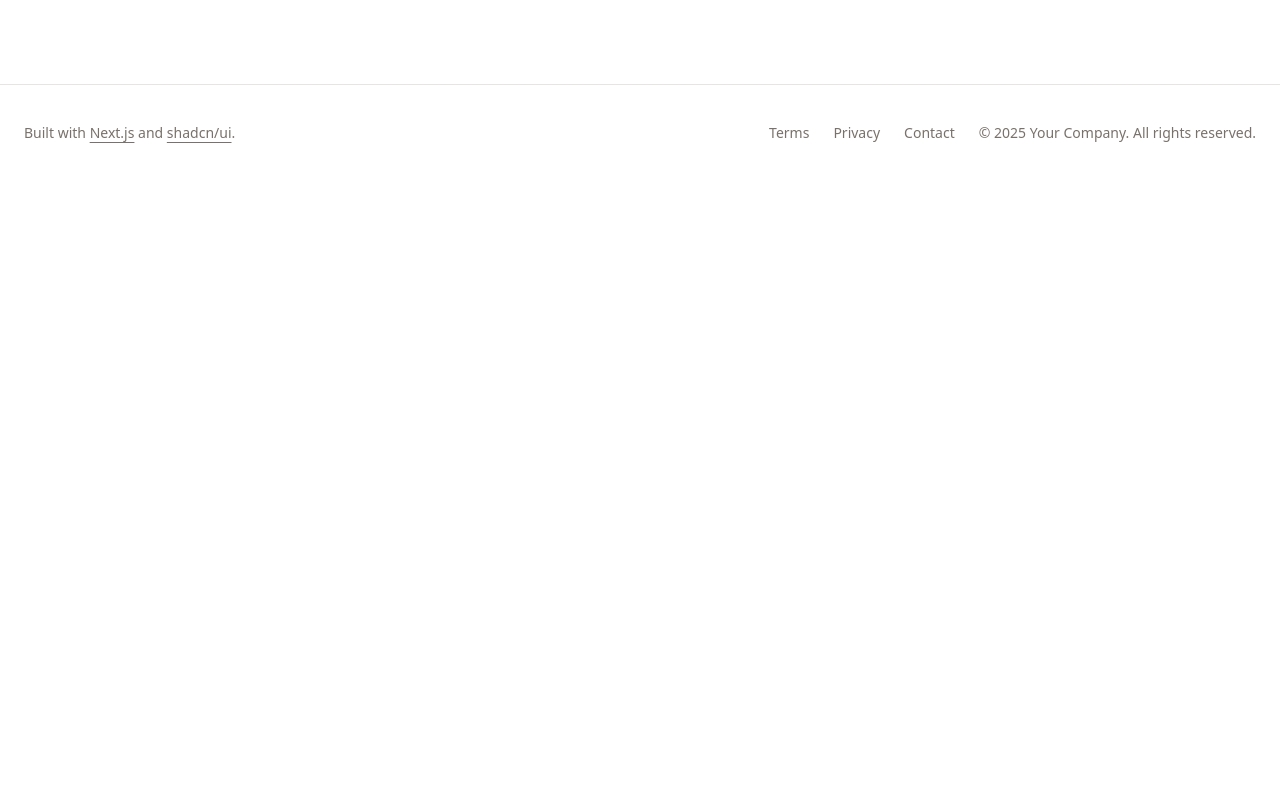
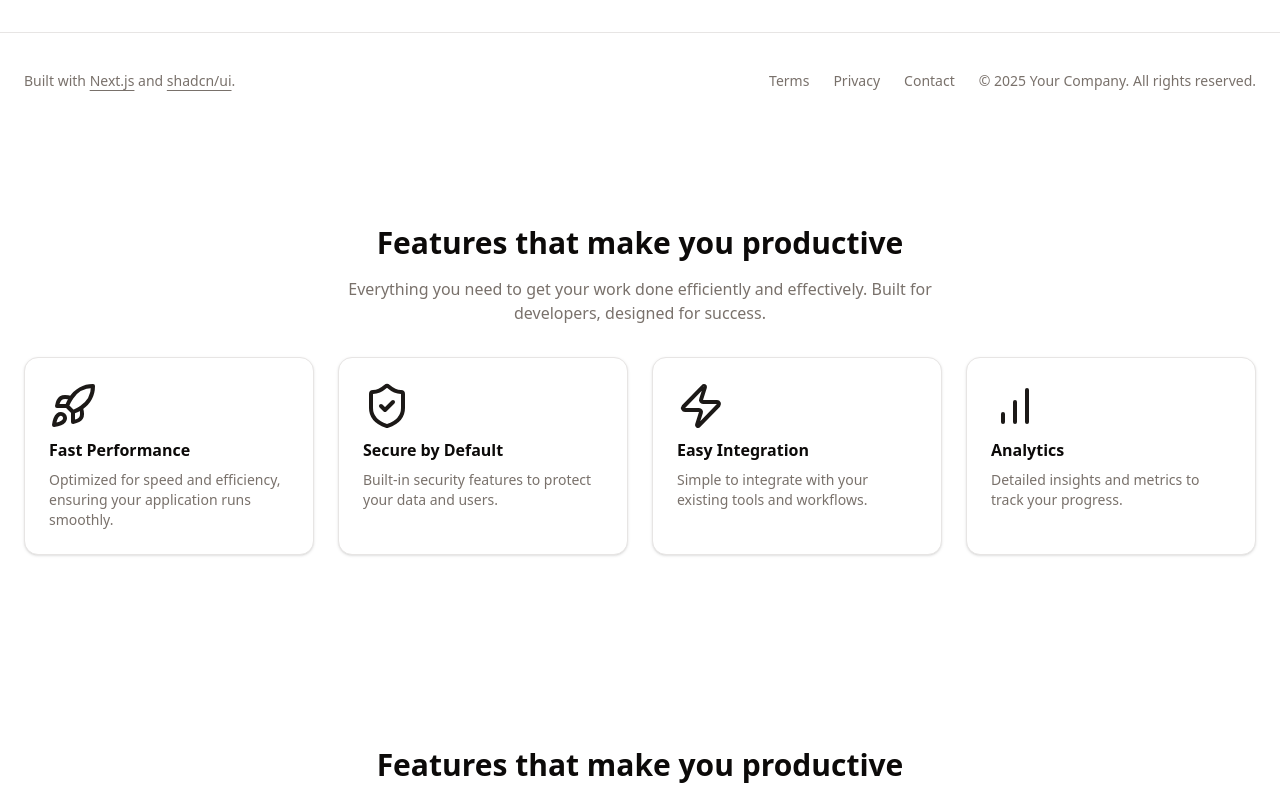
Before and after one commit to Donutboy2003/landingpage, a Next.js app: page / in a window 1280 px wide. Shown: the part 1040-1840 px from the top of the page. Before the commit the page ends 1221 px from the top, so only its background shows below. Built offline with nearby package versions, Linux system fonts and the light colour scheme.

Commit message:
Fixed navbar position

```diff
--- a/app/page.tsx
+++ b/app/page.tsx
@@ -13,6 +13,8 @@ export default function Home() {
   <HeroSectionSimpleCentred/>
   <FeatureSectionSimple/>
   <FooterSimple/>
+  <FeatureSectionSimple/>
+  <FeatureSectionSimple/>
   </>
   );
 }
--- a/components/NavBarDemo.tsx
+++ b/components/NavBarDemo.tsx
@@ -30,6 +30,10 @@ export function NavbarDemo() {
       name: "Pricing",
       link: "#pricing",
     },
+    // {
+    //   name: "Third",
+    //   link: "#third",
+    // },
   ];
 
   const [isMobileMenuOpen, setIsMobileMenuOpen] = useState(false);
@@ -72,124 +76,26 @@ export function NavbarDemo() {
               </a>
             ))}
             <div className="flex w-full flex-col gap-4">
+              {/* <NavbarButton
+                onClick={() => setIsMobileMenuOpen(false)}
+                variant="primary"
+                className="w-full"
+              >
+                Login
+              </NavbarButton> */}
               <NavbarButton
                 onClick={() => setIsMobileMenuOpen(false)}
                 variant="primary"
                 className="w-full"
               >
-                Login
-              </NavbarButton>
-              <NavbarButton
-                onClick={() => setIsMobileMenuOpen(false)}
-                variant="primary"
-                className="w-full"
-              >
-                Book a call
+                Join Waitlist
               </NavbarButton>
             </div>
           </MobileNavMenu>
         </MobileNav>
       </Navbar>
-      {/* <DummyContent /> */}
 
       {/* Navbar */}
     </div>
   );
 }
-
-// const DummyContent = () => {
-//   return (
-//     <div className="container mx-auto p-8 pt-24">
-//       <h1 className="mb-4 text-center text-3xl font-bold">
-//         Check the navbar at the top of the container
-//       </h1>
-//       <p className="mb-10 text-center text-sm text-zinc-500">
-//         For demo purpose we have kept the position as{" "}
-//         <span className="font-medium">Sticky</span>. Keep in mind that this
-//         component is <span className="font-medium">fixed</span> and will not
-//         move when scrolling.
-//       </p>
-//       <div className="grid grid-cols-1 gap-4 md:grid-cols-4">
-//         {[
-//           {
-//             id: 1,
-//             title: "The",
-//             width: "md:col-span-1",
-//             height: "h-60",
-//             bg: "bg-neutral-100 dark:bg-neutral-800",
-//           },
-//           {
-//             id: 2,
-//             title: "First",
-//             width: "md:col-span-2",
-//             height: "h-60",
-//             bg: "bg-neutral-100 dark:bg-neutral-800",
-//           },
-//           {
-//             id: 3,
-//             title: "Rule",
-//             width: "md:col-span-1",
-//             height: "h-60",
-//             bg: "bg-neutral-100 dark:bg-neutral-800",
-//           },
-//           {
-//             id: 4,
-//             title: "Of",
-//             width: "md:col-span-3",
-//             height: "h-60",
-//             bg: "bg-neutral-100 dark:bg-neutral-800",
-//           },
-//           {
-//             id: 5,
-//             title: "F",
-//             width: "md:col-span-1",
-//             height: "h-60",
-//             bg: "bg-neutral-100 dark:bg-neutral-800",
-//           },
-//           {
-//             id: 6,
-//             title: "Club",
-//             width: "md:col-span-2",
-//             height: "h-60",
-//             bg: "bg-neutral-100 dark:bg-neutral-800",
-//           },
-//           {
-//             id: 7,
-//             title: "Is",
-//             width: "md:col-span-2",
-//             height: "h-60",
-//             bg: "bg-neutral-100 dark:bg-neutral-800",
-//           },
-//           {
-//             id: 8,
-//             title: "You",
-//             width: "md:col-span-1",
-//             height: "h-60",
-//             bg: "bg-neutral-100 dark:bg-neutral-800",
-//           },
-//           {
-//             id: 9,
-//             title: "Do NOT TALK about",
-//             width: "md:col-span-2",
-//             height: "h-60",
-//             bg: "bg-neutral-100 dark:bg-neutral-800",
-//           },
-//           {
-//             id: 10,
-//             title: "F Club",
-//             width: "md:col-span-1",
-//             height: "h-60",
-//             bg: "bg-neutral-100 dark:bg-neutral-800",
-//           },
-//         ].map((box) => (
-//           <div
-//             key={box.id}
-//             className={`${box.width} ${box.height} ${box.bg} flex items-center justify-center rounded-lg p-4 shadow-sm`}
-//           >
-//             <h2 className="text-xl font-medium">{box.title}</h2>
-//           </div>
-//         ))}
-//       </div>
-//     </div>
-//   );
-// };
--- a/components/ui/resizable-navbar.tsx
+++ b/components/ui/resizable-navbar.tsx
@@ -68,8 +68,10 @@ export const Navbar = ({ children, className }: NavbarProps) => {
   return (
     <motion.div
       ref={ref}
-      // IMPORTANT: Change this to class of `fixed` if you want the navbar to be fixed
-      className={cn("sticky inset-x-0 top-20 z-40 w-full", className)}
+      // IMPORTANT: Change this to class of `fixed` if you want the navbar to be fixed or sticky
+      className={cn("fixed inset-x-0 top-0 z-40 w-full", className)}
+    //   className={cn("inset-x-0 top-20 z-40 w-full", className)}
+    // className={cn("sticky inset-x-0 top-20 z-40 w-full", className)}
     >
       {React.Children.map(children, (child) =>
         React.isValidElement(child)
```
